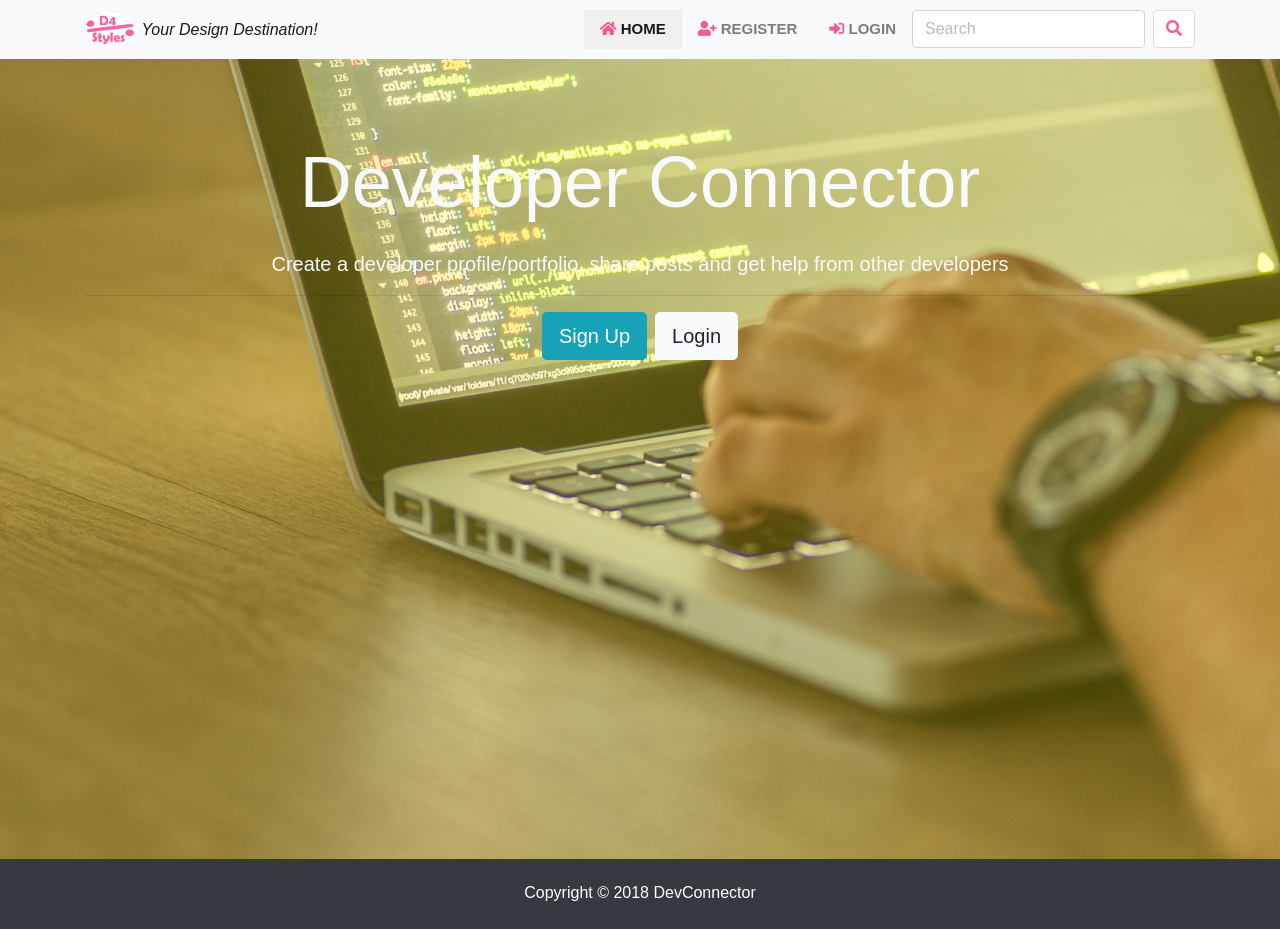
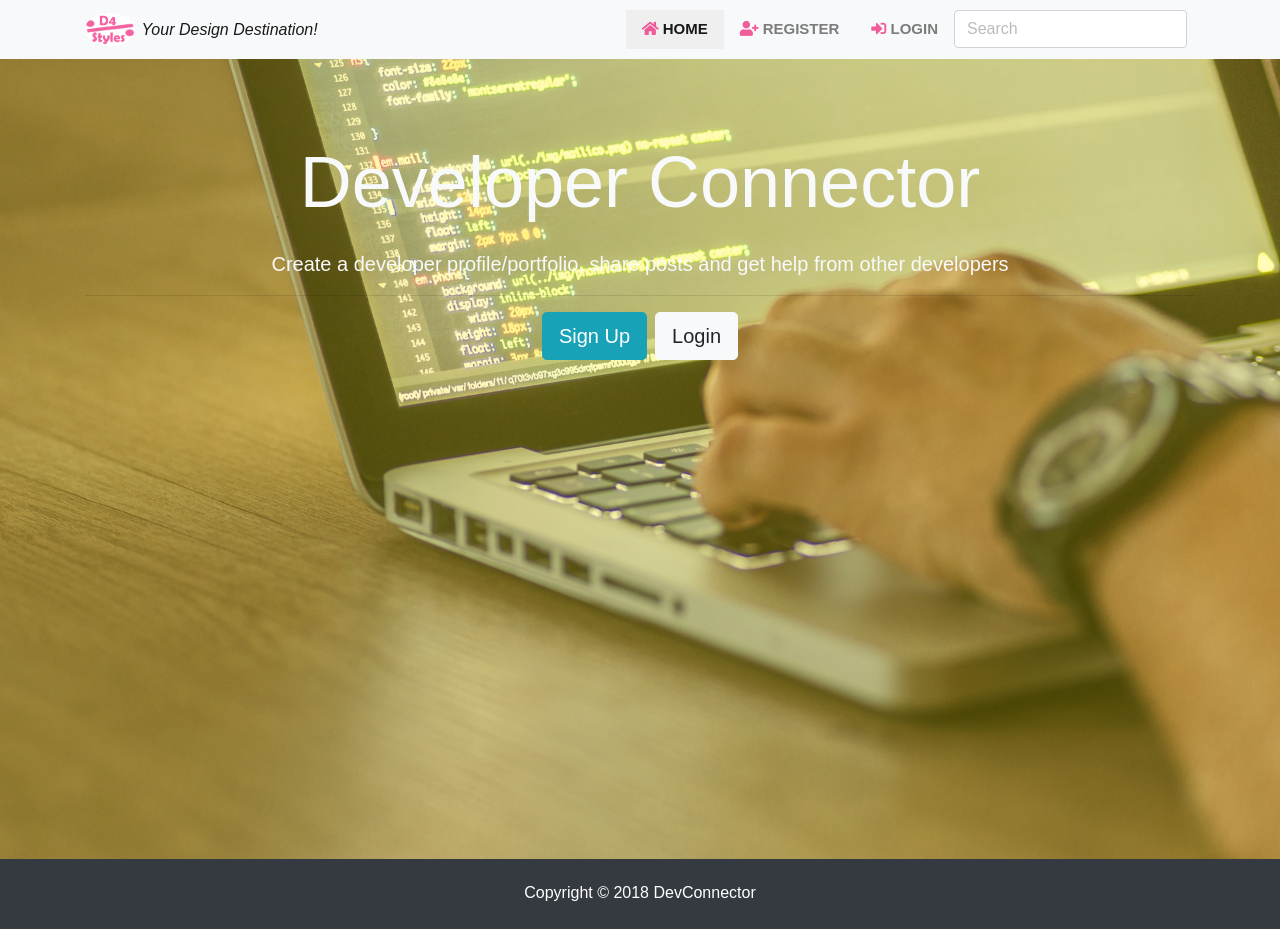
Before and after one commit to Arsalan-Shakeel/devconnector, a React (Create React App) app in the folder client/: page / in a window 1280 px wide. Built offline with nearby package versions, Linux system fonts and the light colour scheme.

Commit message:
Commit on Jan 20, 2019

```diff
--- a/client/src/components/layout/Navbar.js
+++ b/client/src/components/layout/Navbar.js
@@ -104,9 +104,6 @@ class Navbar extends Component {
 							placeholder="Search"
 							aria-label="Search"
 						/>
-						<button className="btn btn-default my-2 my-sm-0" type="submit">
-							<i className="fas fa-search fa-1x" style={{ color: 'rgba(238, 20, 111, 0.685)' }} />
-						</button>
 					</form>
 				</div>
 			</nav>
```
